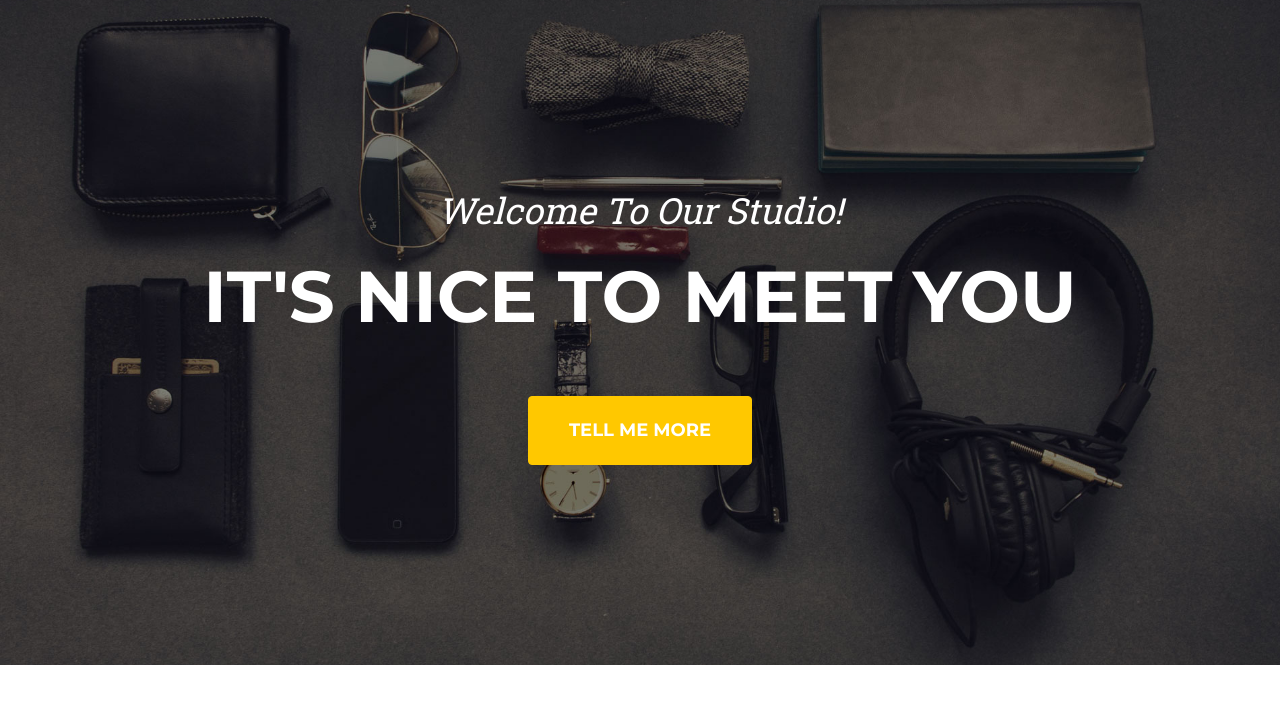
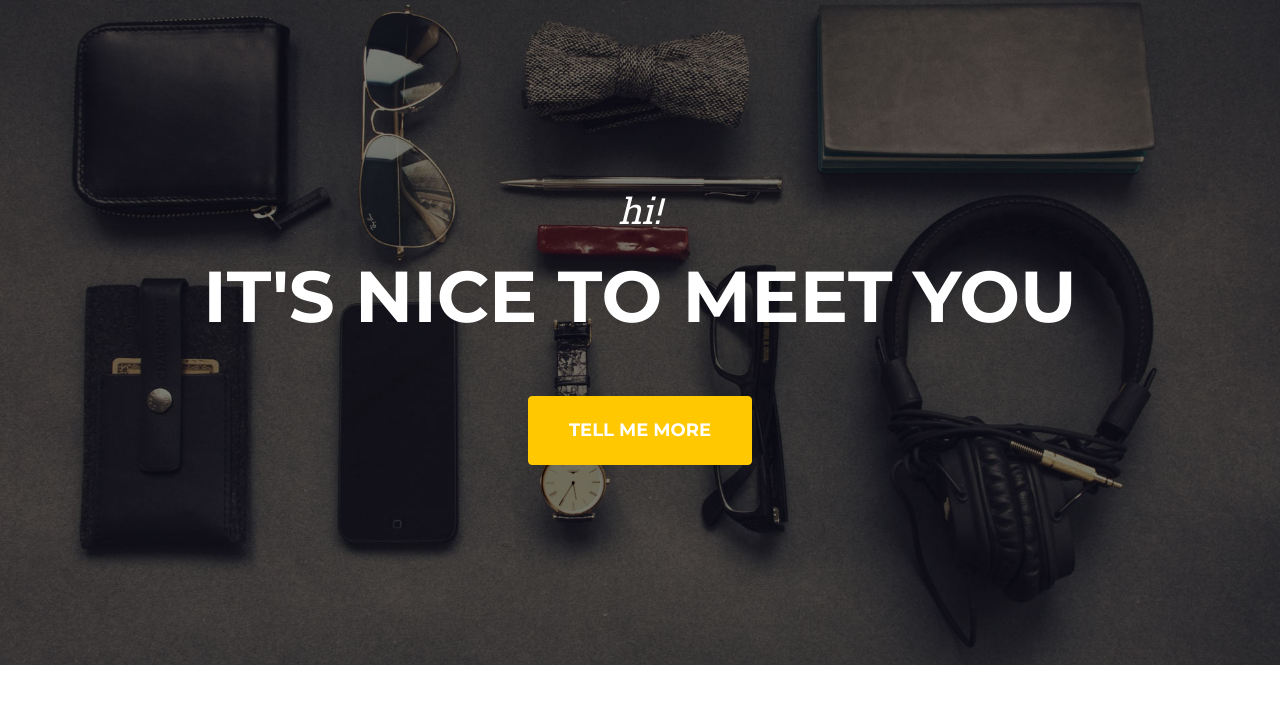
Before and after one commit to SZahraM/crest-advancedautomation, a plain HTML site: page index.html in a window 1280 px wide. Shown: the part 80-800 px from the top of the page. Drawn offline with nearby package versions, Linux system fonts and the light colour scheme.

Commit message:
first commit

```diff
--- a/index.html
+++ b/index.html
@@ -39,7 +39,7 @@
         <!-- Masthead-->
         <header class="masthead">
             <div class="container">
-                <div class="masthead-subheading">Welcome To Our Studio!</div>
+                <div class="masthead-subheading">hi!</div>
                 <div class="masthead-heading text-uppercase">It's Nice To Meet You</div>
                 <a class="btn btn-primary btn-xl text-uppercase" href="#services">Tell Me More</a>
             </div>
```
